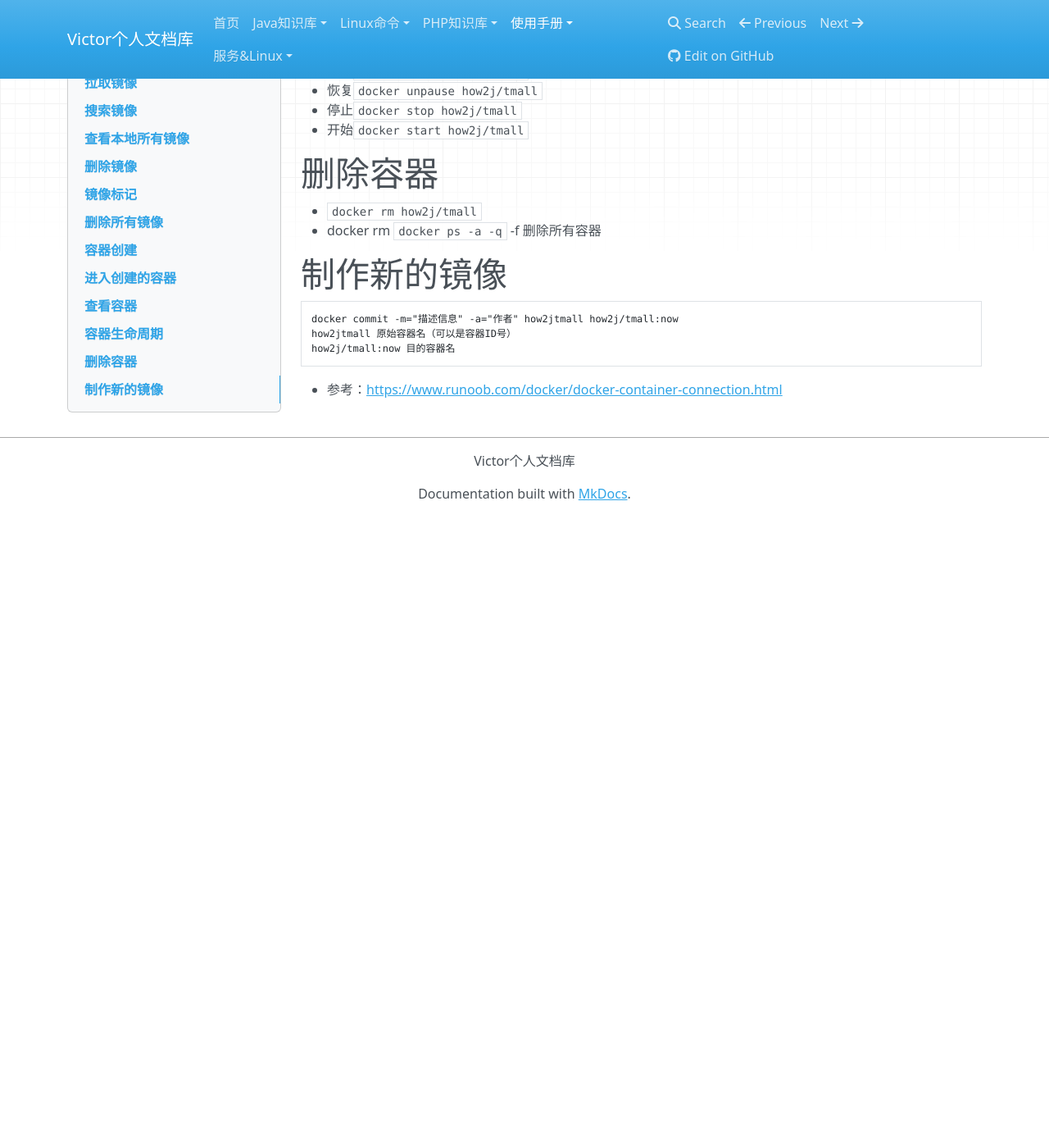
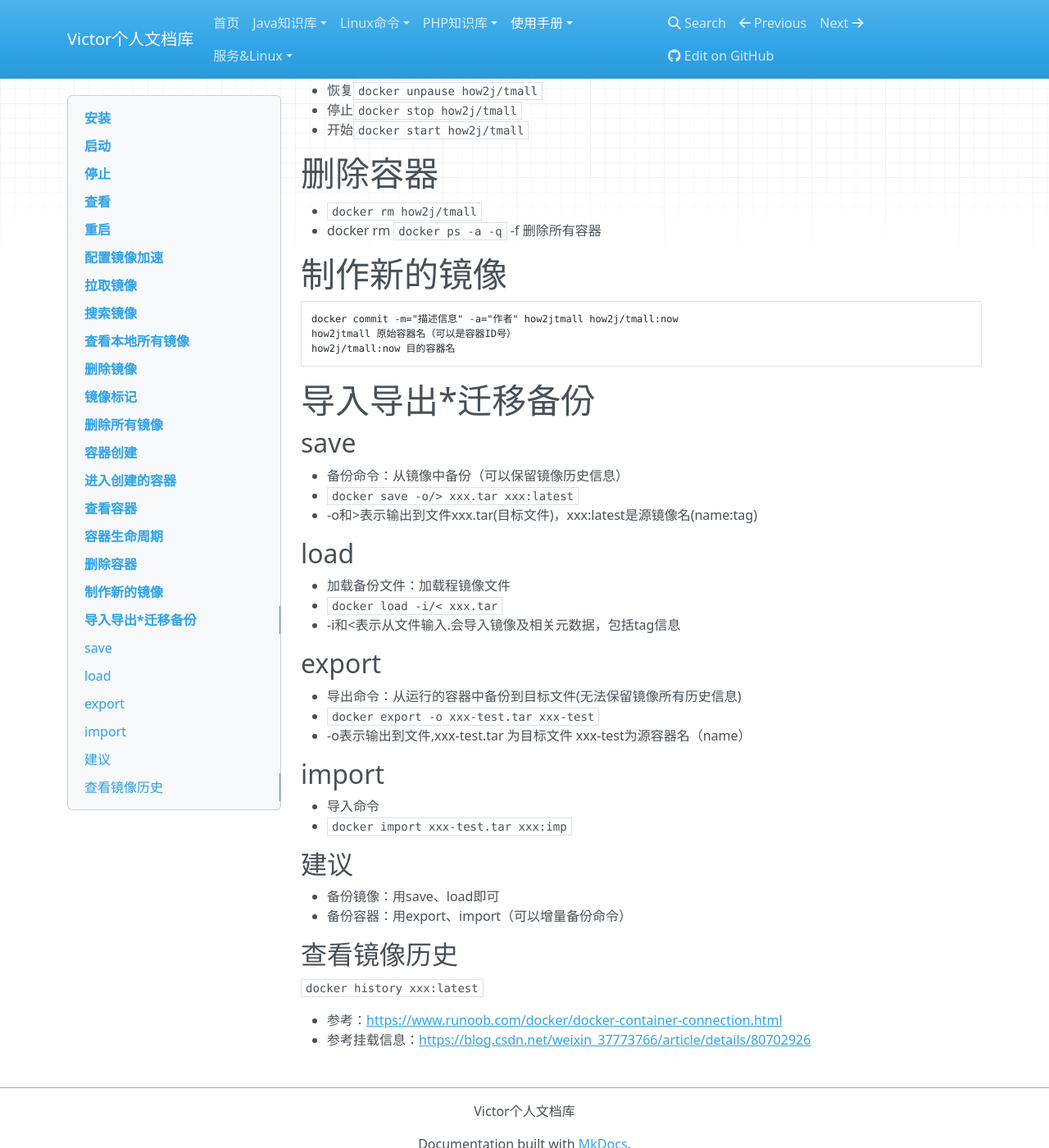
Before and after one commit to victor24680/victorDocs, an MkDocs documentation site: the page built from docs/使用手册/docker使用手册.md, in a window 1280 px wide and 1400 px high, scrolled down 2192 px. Shown: the whole window at 82% size. Built offline with MkDocs 1.6.1, drawn with Linux system fonts in a browser that asks for light colours; nearby versions of some CDN libraries; before the commit the page ends 2822 px from its top, so only the background shows below that.

````diff
--- a/docs/使用手册/docker使用手册.md
+++ b/docs/使用手册/docker使用手册.md
@@ -79,4 +79,31 @@
 how2jtmall 原始容器名（可以是容器ID号）
 how2j/tmall:now 目的容器名
 ```
+
+# 导入导出*迁移备份
+## save
+- 备份命令：从镜像中备份（可以保留镜像历史信息）
+- `docker save -o/> xxx.tar xxx:latest`
+- -o和>表示输出到文件xxx.tar(目标文件)，xxx:latest是源镜像名(name:tag)
+
+## load
+- 加载备份文件：加载程镜像文件
+- `docker load -i/< xxx.tar`
+- -i和<表示从文件输入.会导入镜像及相关元数据，包括tag信息
+
+## export
+- 导出命令：从运行的容器中备份到目标文件(无法保留镜像所有历史信息)
+- `docker export -o xxx-test.tar xxx-test`
+- -o表示输出到文件,xxx-test.tar 为目标文件 xxx-test为源容器名（name）
+
+## import
+- 导入命令
+- `docker import xxx-test.tar xxx:imp`
+## 建议
+- 备份镜像：用save、load即可
+- 备份容器：用export、import（可以增量备份命令）
+## 查看镜像历史
+`docker history xxx:latest`
+
 - 参考：[https://www.runoob.com/docker/docker-container-connection.html](https://www.runoob.com/docker/docker-container-connection.html)
+- 参考挂载信息：[https://blog.csdn.net/weixin_37773766/article/details/80702926](https://blog.csdn.net/weixin_37773766/article/details/80702926)
````
